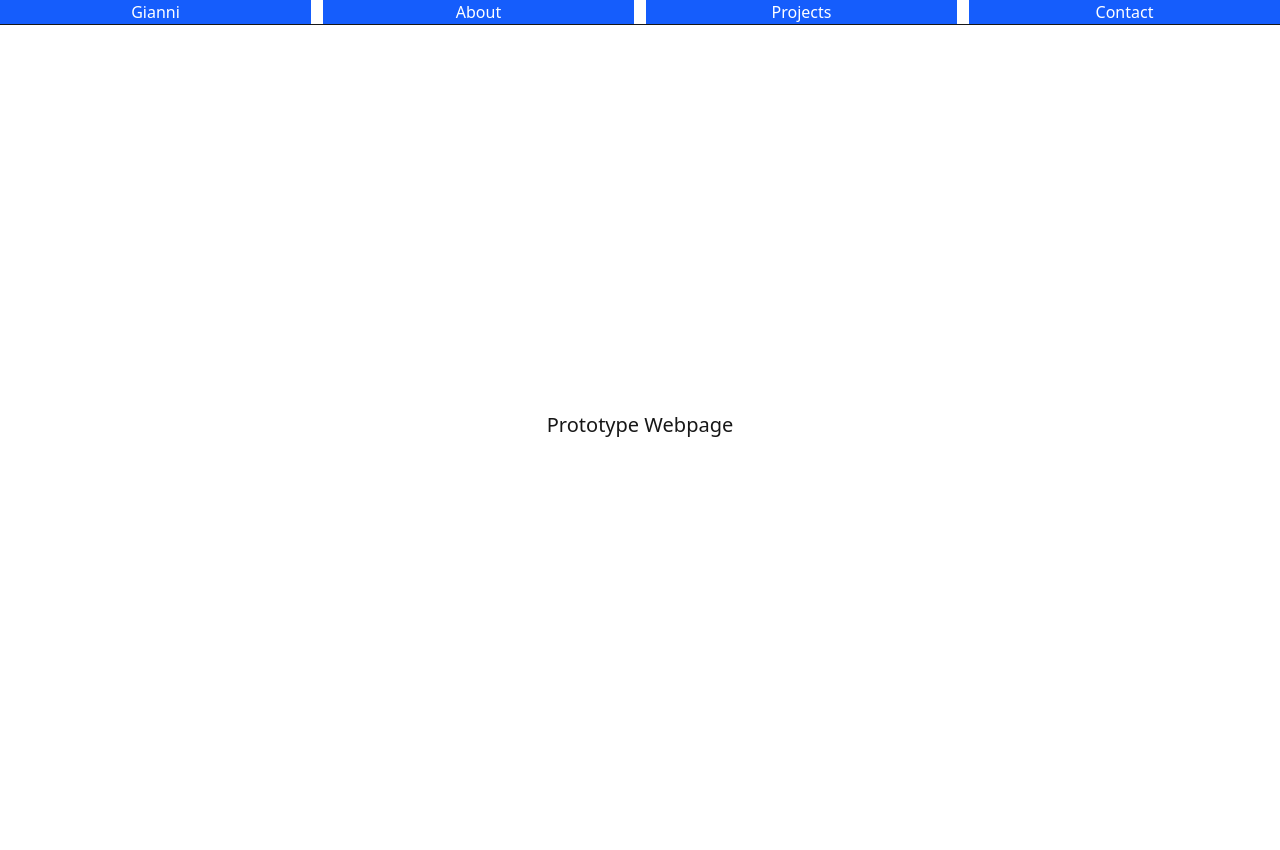
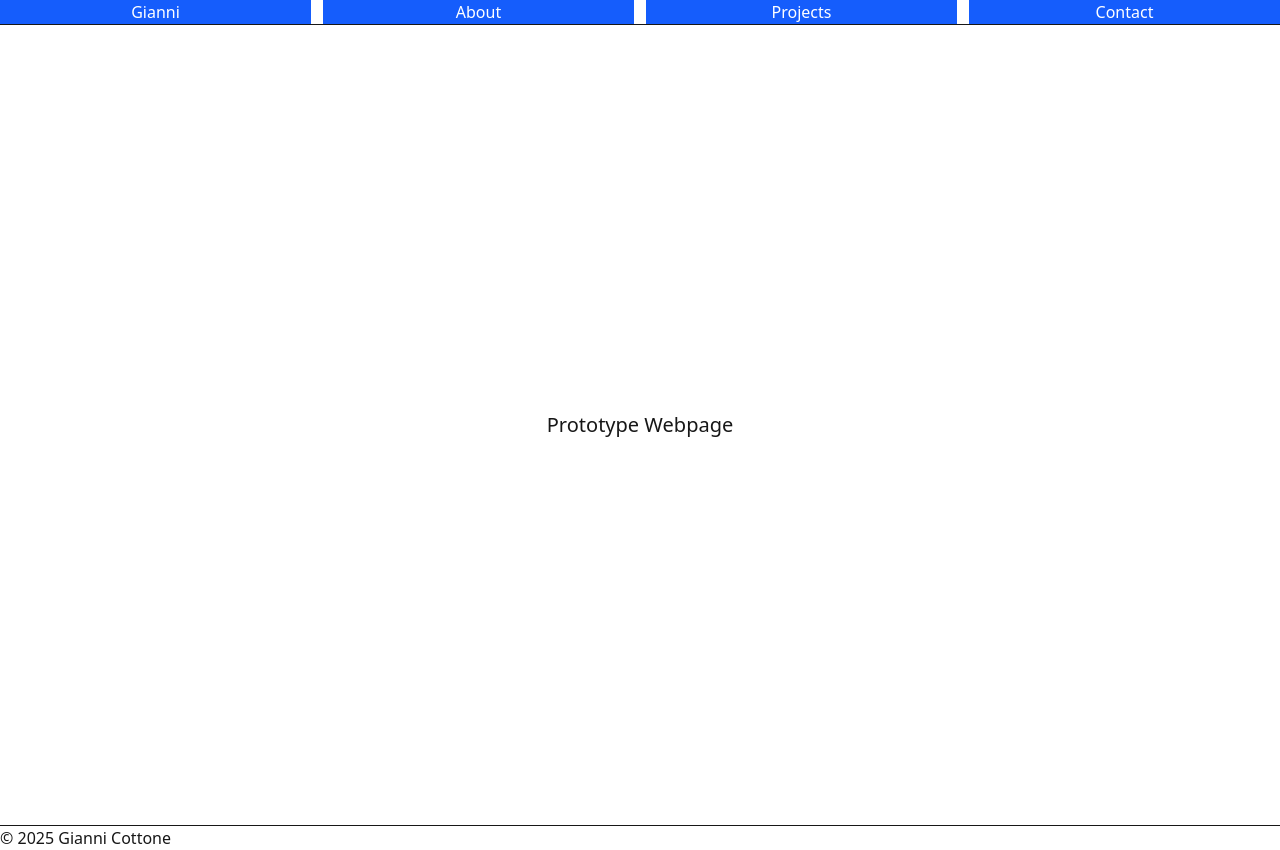
Before and after one commit to giannicottone/gianni-portfolio, a Next.js app: page / in a window 1280 px wide. Before the commit the page ends 825 px from the top, so only its background shows below. Built offline with nearby package versions, Linux system fonts and the light colour scheme.

Commit message:
Added Base Footer

```diff
--- a/src/app/layout.tsx
+++ b/src/app/layout.tsx
@@ -2,6 +2,7 @@ import type { Metadata } from "next";
 import { Geist, Geist_Mono } from "next/font/google";
 import "../styles/globals.css";
 import Navbar from "@/components/Navbar";
+import Footer from "@/components/Footer";
 
 const geistSans = Geist({
   variable: "--font-geist-sans",
@@ -28,9 +29,8 @@ export default function RootLayout({
       <body className="bg-background text-foreground font-sans">
         <Navbar />
         <main className="px-6 py-10">{children}</main>
+        <Footer />
       </body>
     </html>
   );
-
-
 }
--- /dev/null
+++ b/src/components/Footer.tsx
@@ -0,0 +1,9 @@
+export default function Footer() {
+  return (
+    <footer className="mt-16 border-t">
+      <div className="mx-auto">
+        © {new Date().getFullYear()} Gianni Cottone
+      </div>
+    </footer>
+  );
+}
```
